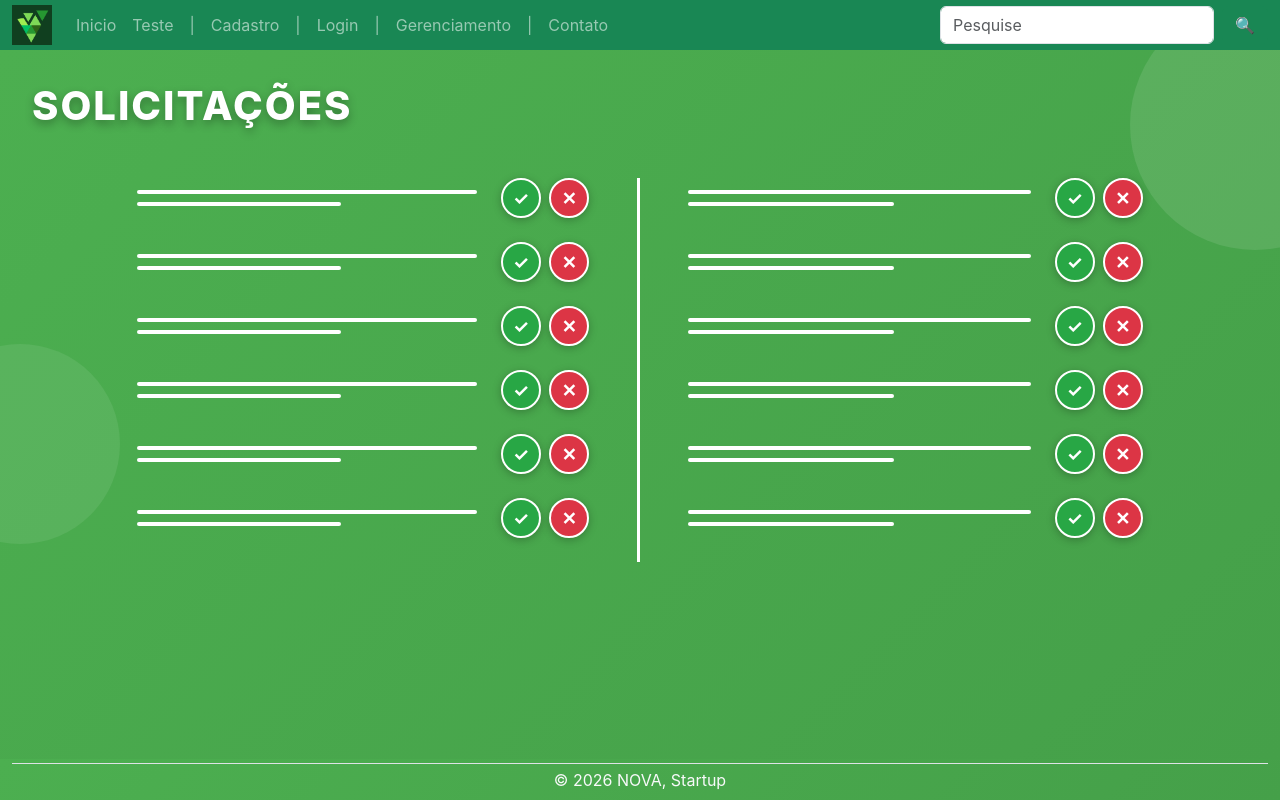
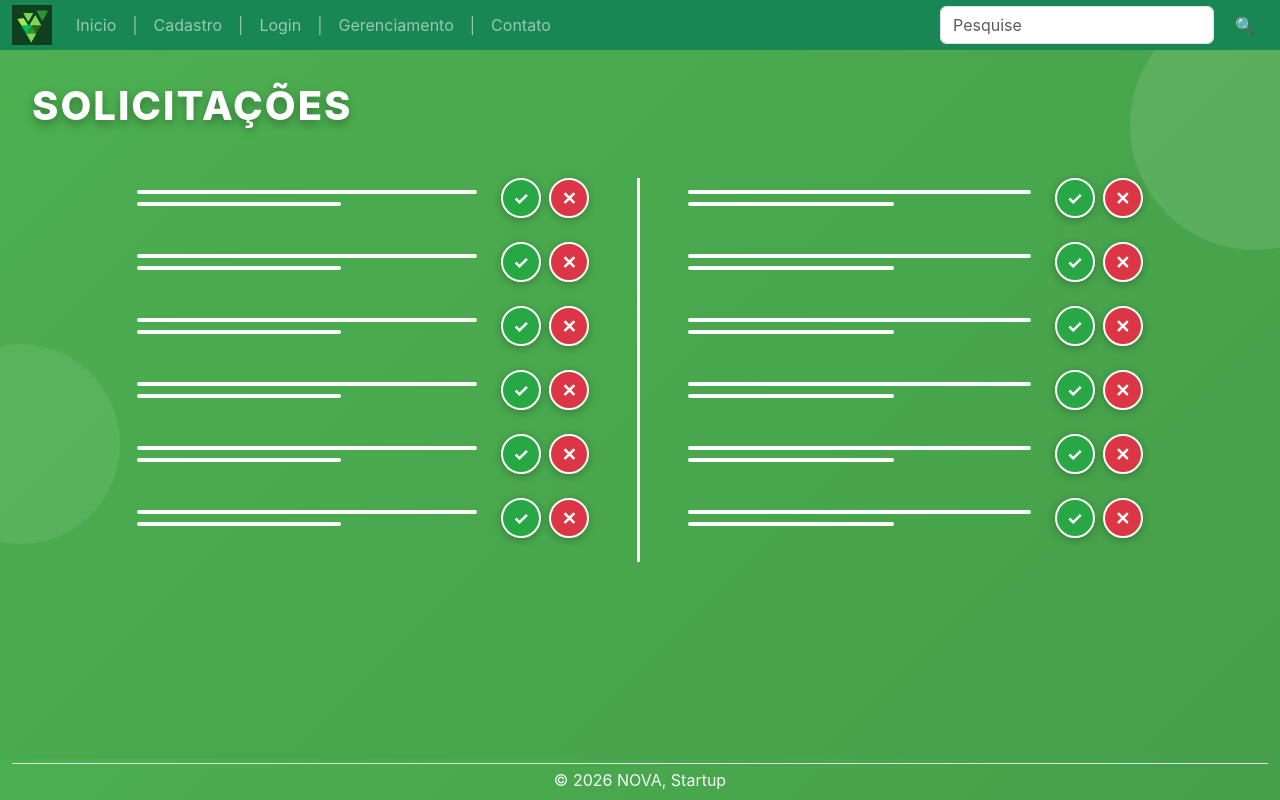
Before and after one commit to Novafisio/aulasenai, a React (Create React App) app in the folder novastartup/: page /ADM in a window 1280 px wide. Built offline with nearby package versions, Linux system fonts and the light colour scheme.

Commit message:
Atualizar importação e rota para a página de solicitações administrativas; substituir link de gerenciamento por Link do React Router

```diff
--- a/novastartup/src/App.js
+++ b/novastartup/src/App.js
@@ -8,7 +8,7 @@ import Paciente from './Paginas/paciente-login';
 import {BrowserRouter,Route,Routes} from "react-router-dom";
 import MedicoLogin from './Paginas/medico-login';
 import PacienteLogin from './Paginas/paciente-login';
-import Pagina2 from './Paginas/solicitações_adm';
+import SolicitacoesAdm from './Paginas/solicitações_adm';
 
 function App() {
   return (
@@ -23,7 +23,7 @@ function App() {
       <Route path= '/Cadastro' element={<Cadastro/>}/>
       <Route path='/Login' element={<Login/>}/>
       <Route path='/Contato' element={<Contato/>}/>
-      <Route path='/ADM' element={<Pagina2/>}/>
+      <Route path='/ADM' element={<SolicitacoesAdm/>}/>
       <Route path='/medico' element={<MedicoLogin/>}/>
       <Route path='/paciente' element={<PacienteLogin/>}/>
 
--- a/novastartup/src/Componentes/menu/index.js
+++ b/novastartup/src/Componentes/menu/index.js
@@ -18,9 +18,6 @@ export default function Menu() {
           <Link className="nav-link" to="/"> Inicio</Link>
         </li>
         <li className="nav-item">
-          <Link className="nav-link" to="/ADM"> Teste</Link>
-        </li>
-        <li className="nav-item">
           <a className="nav-link"> |</a>
         </li>
         <li className="nav-item">
@@ -36,7 +33,7 @@ export default function Menu() {
           <a className="nav-link"> |</a>
         </li>
          <li className="nav-item">
-          <a className="nav-link" href="javascript:void(0)"> Gerenciamento</a>
+          <Link className="nav-link" to="/ADM"> Gerenciamento</Link>
         </li>
         <li className="nav-item">
           <a className="nav-link"> |</a>
```
